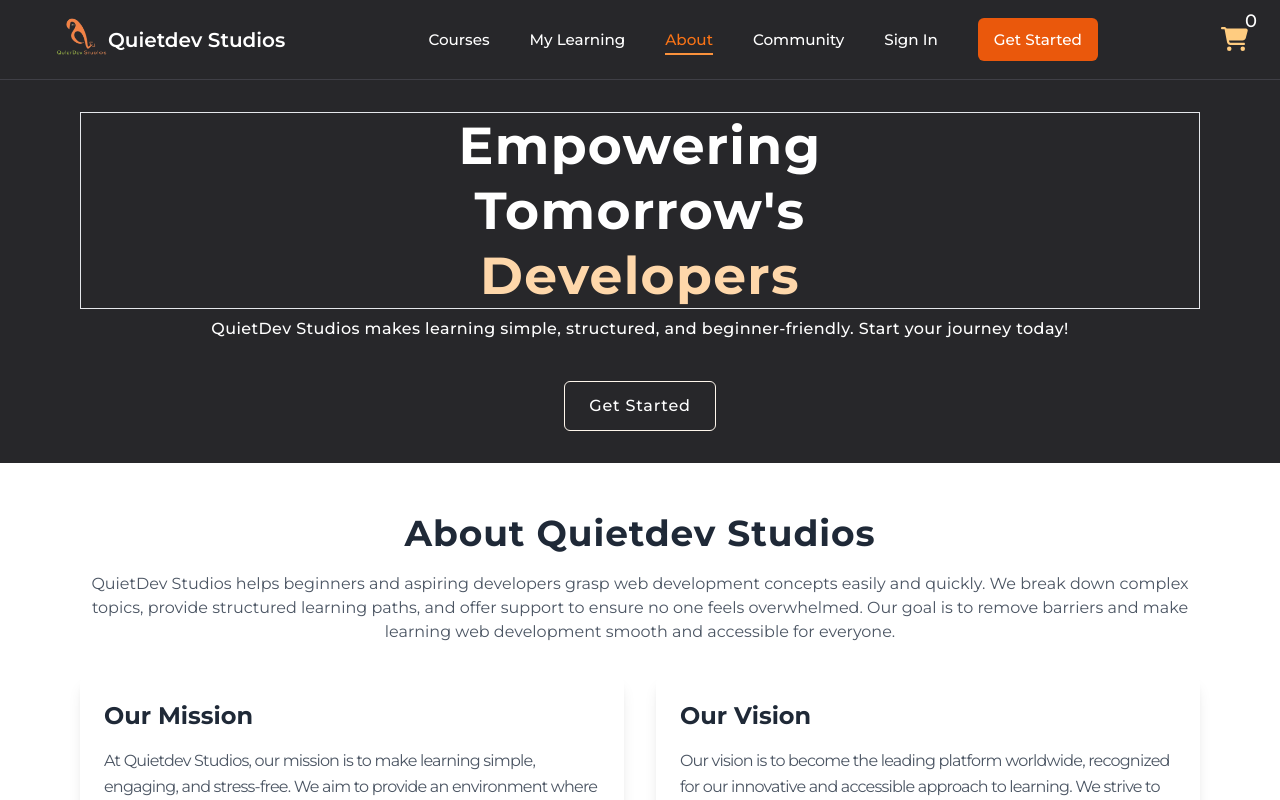
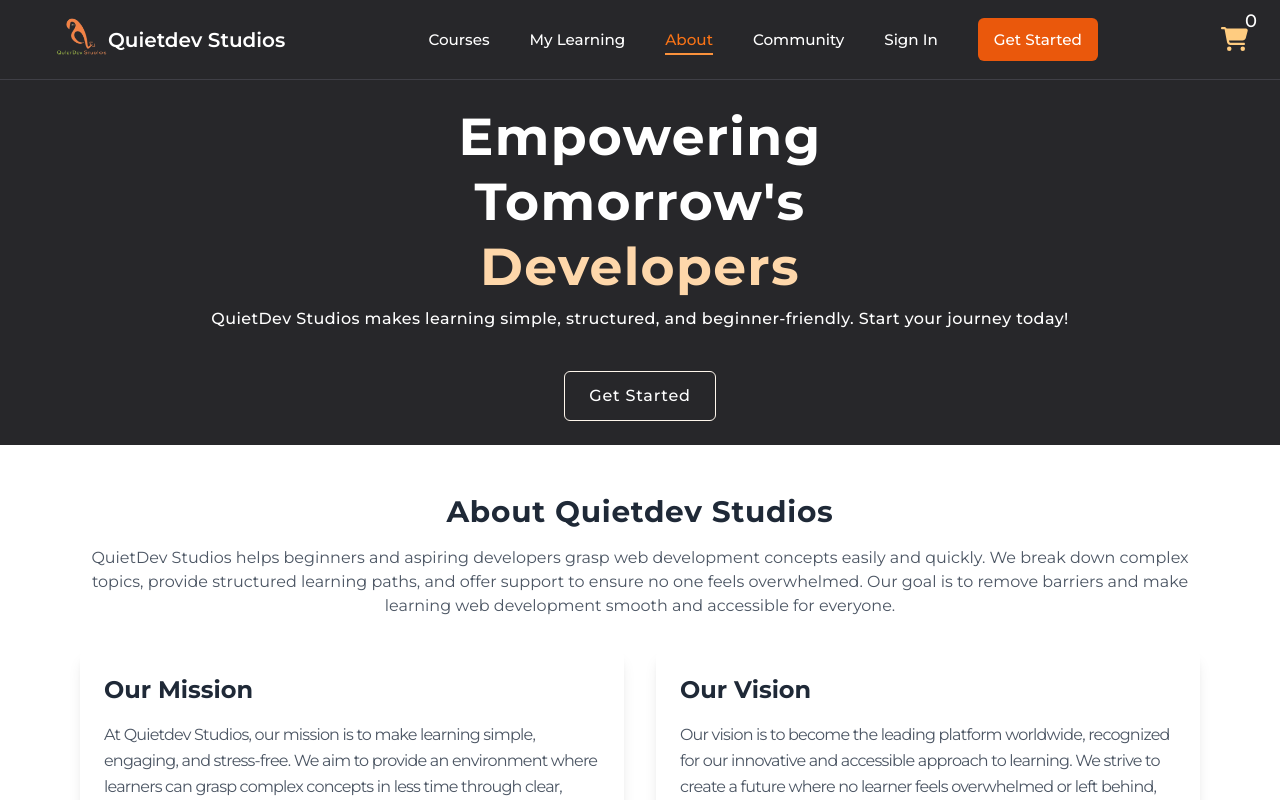
Before and after one commit to quietdevstudios/quietdevstudio, a React (Vite) app: page /about in a window 1280 px wide. Shown: the top 800 px of the page. Built offline with nearby package versions, Linux system fonts and the light colour scheme.

Commit message:
text change

```diff
--- a/src/pages/About.jsx
+++ b/src/pages/About.jsx
@@ -6,13 +6,13 @@ const About = () => {
   return (
     <section className="font-montserrat">
       {/* Hero Section */}
-      <div className="bg-zinc-800 text-white py-8">
+      <div className="bg-zinc-800 text-white py-6">
         <div className="md:px-12 lg:px-20 text-center flex flex-col items-center gap-2">
-          <h1 className="text-2xl border font-bold leading-tight tracking-wide md:text-[2.5rem] lg:text-[3.25rem] lg:px-60">
+          <h1 className="text-[1.7rem] px-1 font-bold leading-tight tracking-wide md:text-[2.5rem] lg:text-[3.25rem] lg:px-60">
             Empowering Tomorrow's{" "}
             <span className="text-orange-200">Developers</span>
           </h1>
-          <p className="mb-8 font-medium text-[1rem] leading-6 tracking-wide px-4">
+          <p className="mb-8 font-medium text-[1rem] leading-6 tracking-wide px-1">
             QuietDev Studios makes learning simple, structured, and
             beginner-friendly. Start your journey today!
           </p>
@@ -29,7 +29,7 @@ const About = () => {
       {/* About Section */}
       <div className="container mx-auto px-6 md:px-12 lg:px-20 py-12">
         <div className="text-center">
-          <h1 className="text-[2.25rem] font-bold leading-tight tracking-wide text-gray-800 mb-4">
+          <h1 className="text-[1.85rem] font-bold leading-tight tracking-wide text-gray-800 mb-4">
             About Quietdev Studios
           </h1>
           <p className="text-gray-600 mb-8">
```
